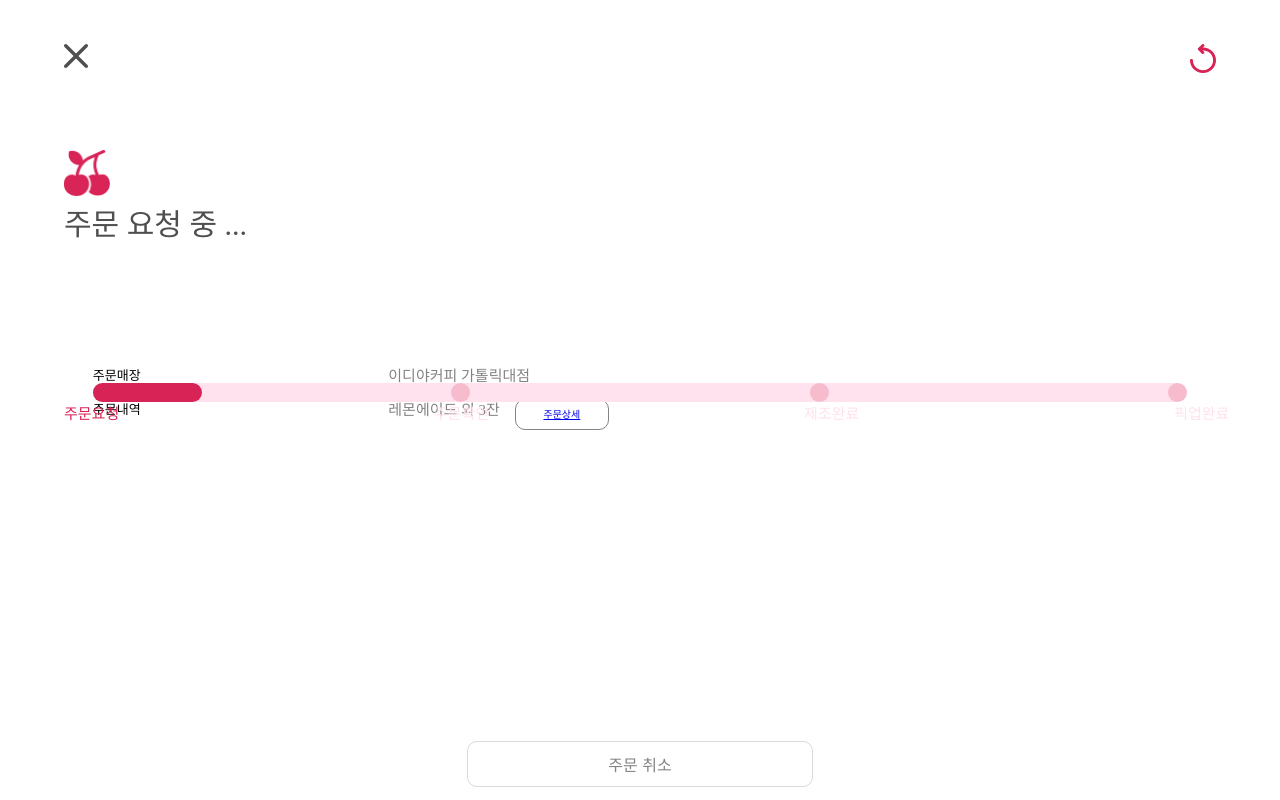
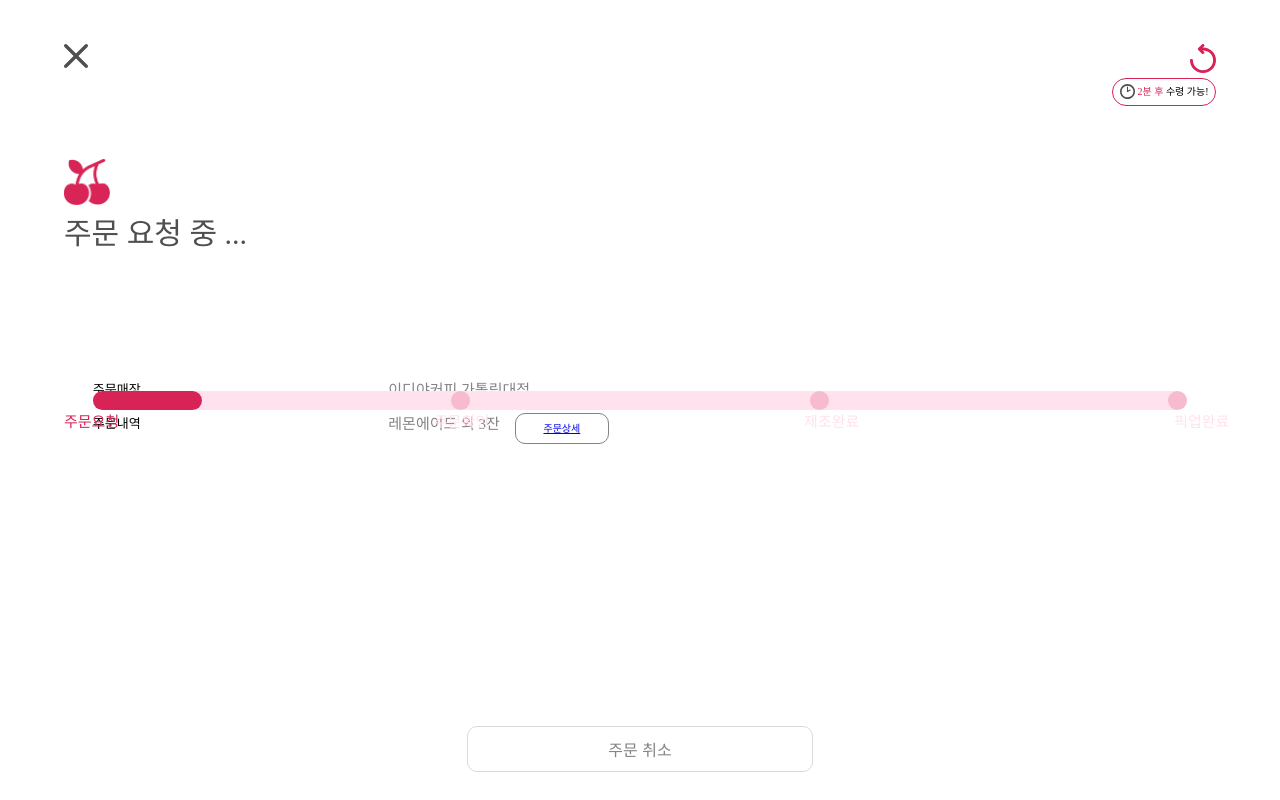
Before and after one commit to readyvery/readyFront, a React (Create React App) app: page /status in a window 1280 px wide. Built offline with nearby package versions, Linux system fonts and the light colour scheme; a web font is replaced by a local one.

Commit message:
CSS: 수령 시간 박스 추가

```diff
--- a/src/components/views/ProgressBar/ProgressBar.jsx
+++ b/src/components/views/ProgressBar/ProgressBar.jsx
@@ -8,10 +8,10 @@
         <div className="status-progressbar-wrapper">
             <div className="progressbar-wrapper">
                 <div className="status-progressbar">
-                    <div className="status-progressbar-circle"></div>
-                    <div className="status-progressbar-circle"></div>
-                    <div className="status-progressbar-circle"></div>
-                    <div className="status-progressbar-circle"></div>
+                    <span className="status-progressbar-circle"></span>
+                    <span className="status-progressbar-circle"></span>
+                    <span className="status-progressbar-circle"></span>
+                    <span className="status-progressbar-circle"></span>
                 </div>
                 <div className="status-progressbar-degree-wrapper">
                     <div className="status-progressbar-degree" style={{ width: `calc(95% * ${percent[degree]})`}}></div>
--- a/src/pages/OrderStatus/OrderStatus.css
+++ b/src/pages/OrderStatus/OrderStatus.css
@@ -3,6 +3,13 @@
     height: 94vh;
     /* box-sizing: border-box; */
     /* overflow: hidden; */
+}
+
+.status-nav-bar__wrapper{
+    display: flex;
+    flex-direction: column;
+
+    position: relative;
 }
 
 .status-nav-bar{
@@ -14,13 +21,45 @@
     margin: 0 auto;
 }
 
+.status-time-wrapper{
+    position: absolute;
+    top: 2.125rem;
+    right: calc(5% + 6.3125rem * 0.16);
+    /* width: 6.3125rem; */
+    height: 1.5rem;
+}
+
+.status-time{
+    display: flex;
+    border: 1.5px solid #d82356;
+    border-radius: 1.25rem;
+    width: 100%;
+    padding: 5% 8%;
+
+    font-size: 0.625rem;
+    font-family: "Bold";
+}
+
+.status-time span{
+    text-align: center;
+    line-height: 1.0625rem;
+    width: 100%;
+    white-space: nowrap;
+}
+
+.status-time-img__wrapper{
+    display: flex;
+    align-items: center;
+    margin-right: 3%;
+}
+
 .status-main-wrapper{
     display: flex;
     flex-direction: column;
     justify-content: space-between;
 
     width: 90%;
-    height: 95%;
+    height: 93%;
     margin: 0 auto;
 }
 
@@ -37,7 +76,7 @@
     flex-direction: column;
     justify-content: center;
 
-    height: 40%;
+    height: calc(40% + 1.25rem);
 }
 
 .status-title-wrapper{
@@ -221,6 +260,7 @@
     height: 14.125rem;
     background-color: #e6e6e6;
     margin: 0 auto;
+    box-shadow: 0 20px 20px rgba(0,0,0,0.25);
 }
 
 .compelete-text{
@@ -231,11 +271,14 @@
 }
 
 .compelete-img-gradation{
-    width: 17.5625rem;
-    height: 0.9375rem;
-    background: radial-gradient(circle, rgba(58, 58, 58, 0), rgba(58, 58, 58, 0.3));
-    backdrop-filter: blur(10px);
-    -webkit-backdrop-filter: blur(10px);
+    /* width: 17.5625rem;
+    height: 0.9375rem; */
+    width: 300px;
+    height: 25px;
+    box-shadow: 0 1px 2px rgba(0, 0, 0, 0.07);
+    /* background: radial-gradient(circle, rgba(58, 58, 58, 0), rgba(58, 58, 58, 0.3)); */
+    /* backdrop-filter: blur(50px);  */
+    /* -webkit-backdrop-filter: blur(50px); */
     margin: 0 auto;
 
     position: absolute;
--- a/src/pages/OrderStatus/OrderStatus.jsx
+++ b/src/pages/OrderStatus/OrderStatus.jsx
@@ -1,6 +1,7 @@
 import React, { useState } from "react";
 import { Link } from "react-router-dom";
 import logo from "../../assets/images/berry.png";
+import clock from "../../assets/images/icon_clock.svg";
 import close from "../../assets/images/icon_close.svg";
 import refresh from "../../assets/images/icon_refresh.svg";
 import "./OrderStatus.css";
@@ -12,9 +13,19 @@
 
     return(
         <section className="status-container">
+            <div className="status-nav-bar__wrapper">
                 <div className="status-nav-bar">
                     <Link to="/storage"><img src={close} className="close-btn" alt={close}/></Link>
                     <img src={refresh} className="refresh-btn" alt={refresh}/>
+                </div>
+                <div className="status-time-wrapper">
+                    <div className="status-time">
+                        <div className="status-time-img__wrapper">
+                            <img src={clock} alt={clock}/>
+                        </div>
+                        <span><span style={{'color' : "#D82356"}}>2분 후</span> 수령 가능!</span>
+                    </div>
+                </div>
             </div>
             <div className="status-main-wrapper">
                 {degree === 0 ? (
@@ -23,7 +34,7 @@
                             <div className="logo-img-wrapper">
                                 <img src={logo} className="logo-img" alt={logo}/>
                             </div>
-                            <div className="status-title">주문 요청 중 ...</div>
+                            <span className="status-title">주문 요청 중 ...</span>
                         </div>
                         <div className="progressbar-wrapper">
                             <Progressbar degree={degree}/>
@@ -35,7 +46,7 @@
                             <div className="logo-img-wrapper center">
                                 <img src={logo} className="logo-img" alt={logo}/>
                             </div>
-                            <div className="status-number">258번</div>
+                            <span className="status-number">258번</span>
                         </div>
                         <div className="progressbar-wrapper">
                             <Progressbar degree={degree}/>
@@ -45,13 +56,13 @@
                     {degree !== 3 && (
                         <div className="status-content-container">
                             <div className="status-content-wrapper">
-                                <div className="status-content-subtitle">주문매장</div>
-                                <div className="status-content">이디야커피 가톨릭대점</div>
+                                <span className="status-content-subtitle">주문매장</span>
+                                <span className="status-content">이디야커피 가톨릭대점</span>
                             </div>
                             <div className="status-content-wrapper">
-                                <div className="status-content-subtitle">주문내역</div>
+                                <span className="status-content-subtitle">주문내역</span>
                                 <div className="status-content">
-                                    <div className="status-history">레몬에이드 외 3잔</div>
+                                    <span className="status-history">레몬에이드 외 3잔</span>
                                     <div className="status-detail">
                                         <Link to="/">
                                             주문상세
@@ -70,10 +81,10 @@
                 {degree === 3 && (
                     <div className="compelete-wrapper">
                         <div className="compelete-img">
-                            <div className="compelete-text">"소중한 주문"</div>
-                            <div className="compelete-text">감사합니다!</div>
+                            <span className="compelete-text">"소중한 주문"</span>
+                            <span className="compelete-text">감사합니다!</span>
+                            {/* <div className="compelete-img-gradation"></div> */}
                         </div>
-                        <div className="compelete-img-gradation"></div>
                         <div className="compelete-btn">확인</div>
                     </div>
                 )}
--- a/src/pages/OrderStorage/OrderStorage.css
+++ b/src/pages/OrderStorage/OrderStorage.css
@@ -4,10 +4,10 @@
 }
 
 .content-container{
-    top: 0;
+    /* top: 0;
     bottom: 0;
     left: 0;
-    right: 0;
+    right: 0; */
 
     height: 94vh;
 }
--- a/src/pages/OrderStorage/OrderStorage.jsx
+++ b/src/pages/OrderStorage/OrderStorage.jsx
@@ -2,7 +2,7 @@
 import { Link } from "react-router-dom";
 import "./OrderStorage.css";
 
-import Header from "../../components/views/Header/Header";
+import Header from "../../components/views/Header/Header2";
 import StateBox from "../../components/views/StateBox/StateBox";
 
 import empty from "../../assets/images/storage_empty.svg";
@@ -41,13 +41,11 @@
         }
     ];
 
-    // const state = ["취소완료", "진행중", "취소완료"];
-
     // const storageList = [];
 
     return(
         <section className="main-container">
-            <Header />
+            <Header pageName={"주문내역"} isClose={false}/>
             <main className="content-container">
                 {storageList.length ? (
                     storageList.map((e) => (
@@ -65,7 +63,7 @@
                         <div className="empty-img-wrapper">
                             <img src={empty} className="empty-img" alt={empty}/>
                         </div>
-                        <div className="empty-text">주문 내역이 없습니다</div>
+                        <span className="empty-text">주문 내역이 없습니다</span>
                     </div>
                 )}
 
```
Lines whose indentation alone changed are shown as unchanged.
